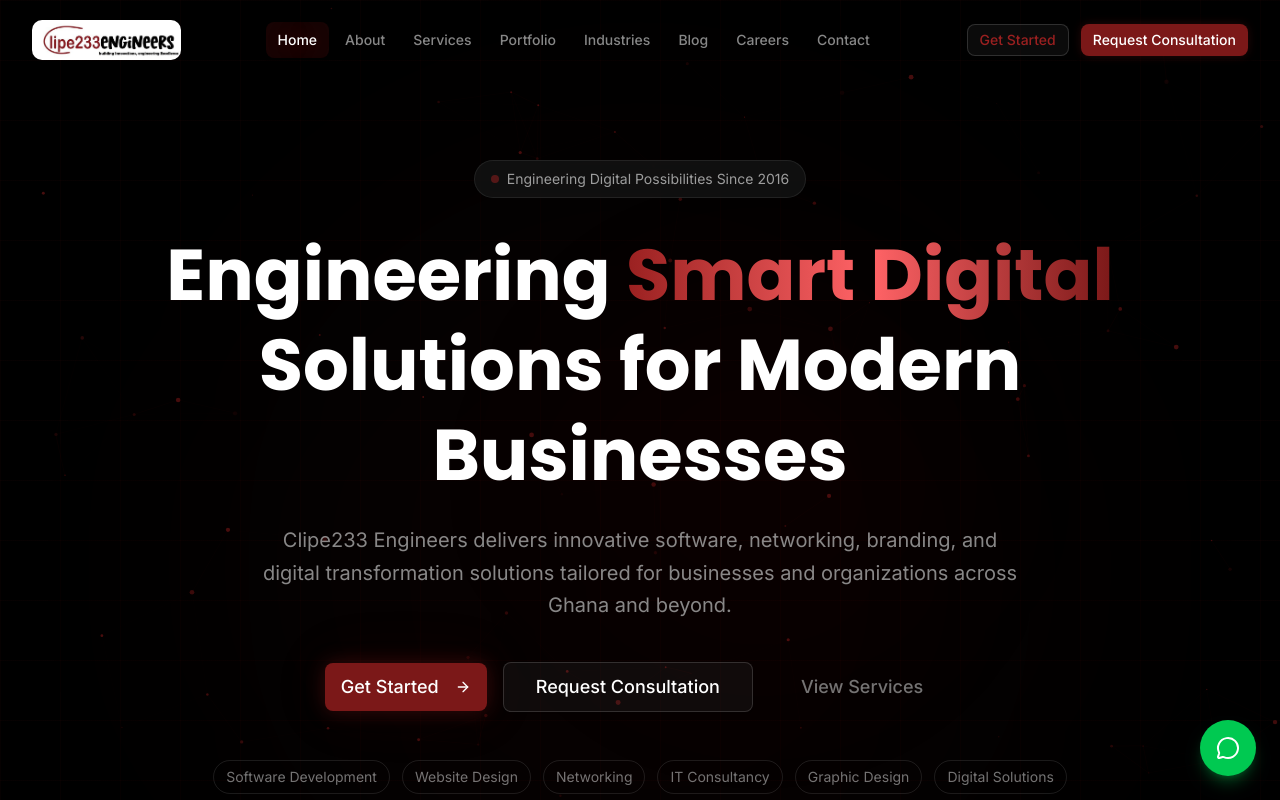
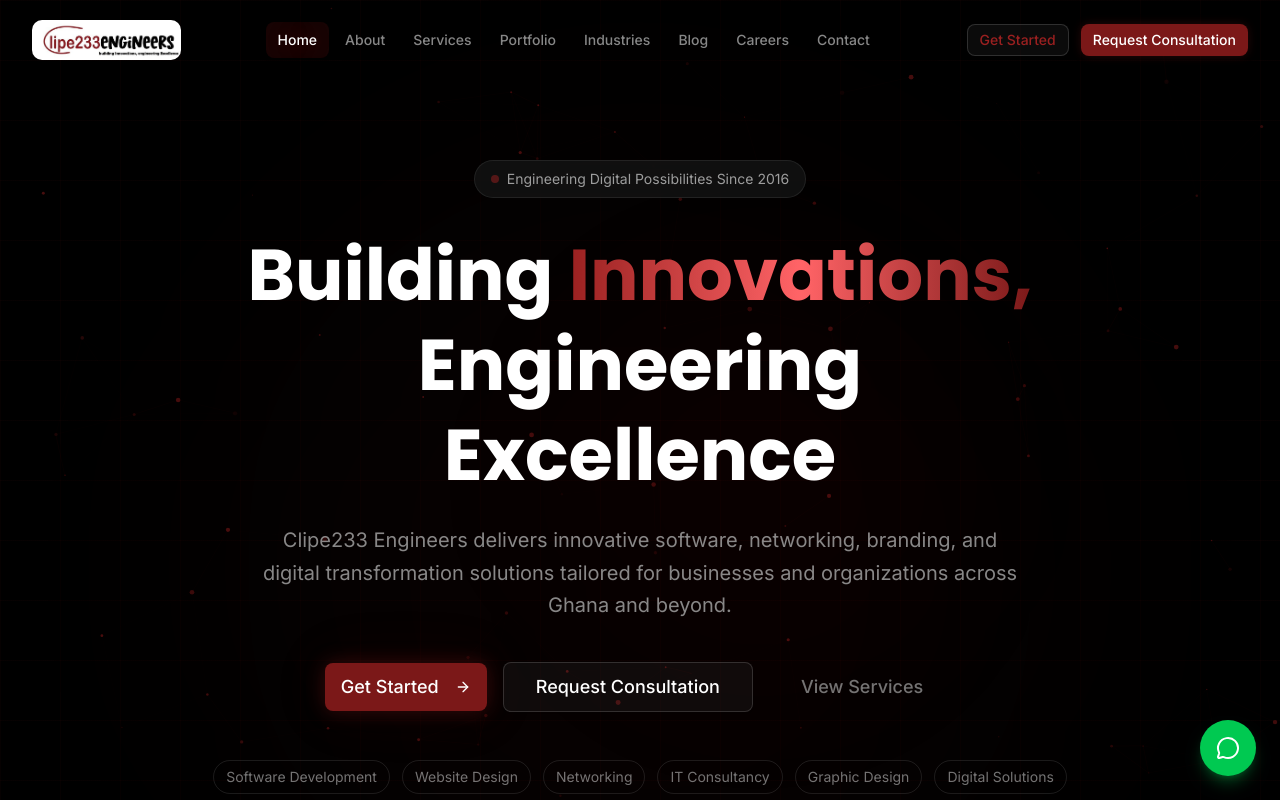
Before and after one commit to lilromeo2290/clipe233, a Next.js app: page / in a window 1280 px wide. Shown: the top 800 px of the page. Built offline with nearby package versions, Linux system fonts and the light colour scheme.

Commit message:
bad306ed-5927-4473-9e5a-1b9cf9e2a673

```diff
--- a/src/components/sections/HeroSection.tsx
+++ b/src/components/sections/HeroSection.tsx
@@ -201,14 +201,14 @@
             transition={{ duration: 0.8, delay: 0.2 }}
             className="text-4xl sm:text-5xl md:text-6xl lg:text-7xl font-bold leading-tight font-[family-name:var(--font-poppins)] mb-6"
           >
-            Engineering{" "}
+            Building{" "}
             <span className="text-transparent bg-clip-text bg-gradient-to-r from-falu-light via-red-400 to-falu">
-              Smart Digital
+              Innovations,
             </span>
             <br />
-            Solutions for Modern
+            Engineering
             <br />
-            Businesses
+            Excellence
           </motion.h1>
 
           {/* Subheadline */}
```
